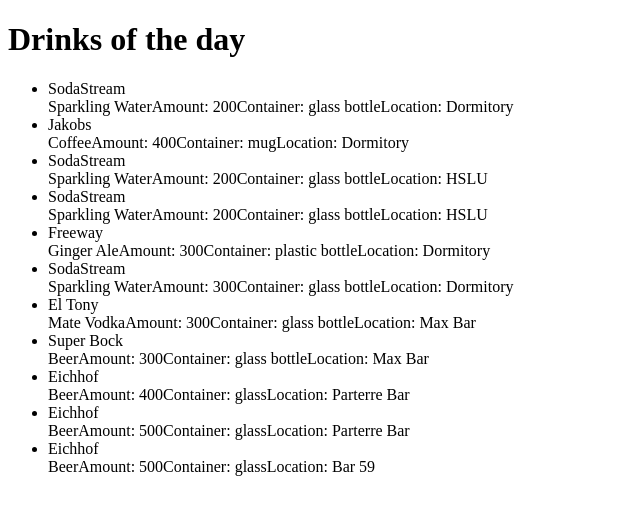
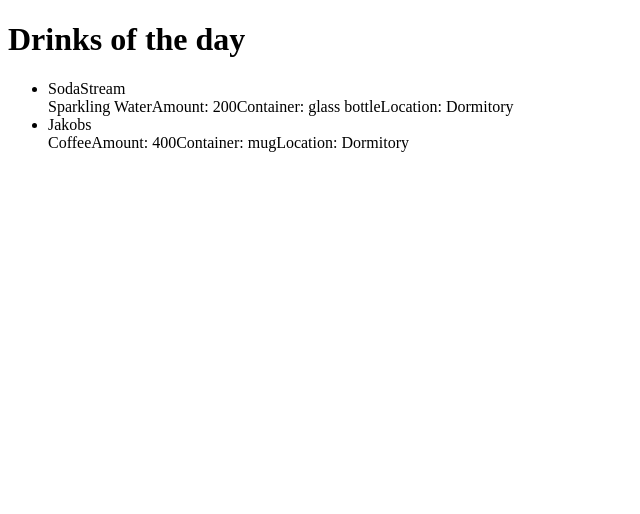
Before and after one commit to NiklasBuchfink/ida-digital-design, a Next.js app: page /process/day2 in a window 1280 px wide. Shown: the top 514 px of the page, without its empty margins (0-640 px from the left). Built offline with nearby package versions, Linux system fonts and the light colour scheme.

Commit message:
animation time and drink

```diff
--- a/pages/process/day2.jsx
+++ b/pages/process/day2.jsx
@@ -1,25 +1,50 @@
+import { motion, AnimatePresence } from "framer-motion"
+
 export default function Day2() {
   const drinks = [
-    {drink: "Sparkling Water", company: "SodaStream", color: "bg-cyan-200", color2: "bg-sky-500", amount: "200", time: "7.5", location: "Dormitory", container: "glass bottle"},
-    {drink: "Coffee", company: "Jakobs", color: "bg-yellow-900", color2: "bg-green-900", amount: "400", time: "8", location: "Dormitory", container: "mug"},
-    {drink: "Sparkling Water", company: "SodaStream", color: "bg-cyan-200", color2: "bg-sky-500", amount: "200", time: "12.5", location: "HSLU", container: "glass bottle"},
-    {drink: "Sparkling Water", company: "SodaStream", color: "bg-cyan-200", color2: "bg-sky-500", amount: "200", time: "14.5", location: "HSLU", container: "glass bottle"},
-    {drink: "Ginger Ale", company: "Freeway", color: "bg-amber-300", color2: "bg-green-700", amount:"300", time: "16.5", location: "Dormitory", container: "plastic bottle"},
-    {drink: "Sparkling Water", company: "SodaStream", color: "bg-cyan-200", color2: "bg-sky-500", amount: "300", time: "17.5", location: "Dormitory", container: "glass bottle"},
-    {drink: "Mate Vodka", company: "El Tony", color: "bg-amber-400", color2: "bg-blue-800", amount: "300", time: "19", location: "Max Bar", container: "glass bottle"},
-    {drink: "Beer", company: "Super Bock", color: "bg-yellow-500", color2: "bg-white", amount: "300", time: "19.75", location: "Max Bar", container: "glass bottle"},
-    {drink: "Beer", company: "Eichhof", color: "bg-yellow-500", color2: "bg-white", amount: "400", time: "21.75", location: "Parterre Bar", container: "glass"},
-    {drink: "Beer", company: "Eichhof", color: "bg-yellow-500", color2: "bg-white", amount: "500", time: "22.16", location: "Parterre Bar", container: "glass"},
-    {drink: "Beer", company: "Eichhof", color: "bg-yellow-500", color2: "bg-white", amount: "500", time: "23.33", location: "Bar 59", container: "glass"},
+    {drink: "Sparkling Water", company: "SodaStream", color: "bg-cyan-200", color2: "bg-sky-500", amount: "200", time: 7.5, location: "Dormitory", container: "glass bottle"},
+    {drink: "Coffee", company: "Jakobs", color: "bg-yellow-900", color2: "bg-green-900", amount: "400", time: 8, location: "Dormitory", container: "mug"},
+    {drink: "Sparkling Water", company: "SodaStream", color: "bg-cyan-200", color2: "bg-sky-500", amount: "200", time: 12.5, location: "HSLU", container: "glass bottle"},
+    {drink: "Sparkling Water", company: "SodaStream", color: "bg-cyan-200", color2: "bg-sky-500", amount: "200", time: 14.5, location: "HSLU", container: "glass bottle"},
+    {drink: "Ginger Ale", company: "Freeway", color: "bg-amber-300", color2: "bg-green-700", amount:"300", time: 16.5, location: "Dormitory", container: "plastic bottle"},
+    {drink: "Sparkling Water", company: "SodaStream", color: "bg-cyan-200", color2: "bg-sky-500", amount: "300", time: 17.5, location: "Dormitory", container: "glass bottle"},
+    {drink: "Mate Vodka", company: "El Tony", color: "bg-amber-400", color2: "bg-blue-800", amount: "300", time: 19, location: "Max Bar", container: "glass bottle"},
+    {drink: "Beer", company: "Super Bock", color: "bg-yellow-500", color2: "bg-white", amount: "300", time: 19.75, location: "Max Bar", container: "glass bottle"},
+    {drink: "Beer", company: "Eichhof", color: "bg-yellow-500", color2: "bg-white", amount: "400", time: 21.75, location: "Parterre Bar", container: "glass"},
+    {drink: "Beer", company: "Eichhof", color: "bg-yellow-500", color2: "bg-white", amount: "500", time: 22.16, location: "Parterre Bar", container: "glass"},
+    {drink: "Beer", company: "Eichhof", color: "bg-yellow-500", color2: "bg-white", amount: "500", time: 23.33, location: "Bar 59", container: "glass"},
   ]
+
+  const variants = {
+    hidden: {
+      opacity: 0,
+      translateY: 80,
+    },
+  }
 
   return(
     <div>
       <h1 className="mx-auto my-64 w-fit">Drinks of the day</h1>
       <div className="mx-auto w-fit">
         <ul className="flex flex-col gap-32 text-md font-bold color-teal-400 my-64">
+          <AnimatePresence exitBeforeEnter>
             {drinks.map((item,index) =>
-            <li key={index}>
+              <motion.li
+                key={index}
+                variants={variants}
+                initial="hidden"
+                animate={{
+                  opacity: 1,
+                  translateY: 0,
+                  transition: {delay: item.time-6 }
+                }}
+                whileHover={{ rotate: -35}}
+                exit="hidden"
+                transition={{
+                  duration: 0.4,
+                  ease: "easeOut"
+                }}
+              >
                 <div className={`p-4 rounded-t-md ${item.color2}`}>
                   <div className="text-stone-900 text-center">{item.company}</div>
                 </div>
@@ -29,8 +54,9 @@
                   <span>Container: {item.container}</span>
                   <span>Location: {item.location}</span>
                 </div>
-            </li>
+              </motion.li>
             )}
+          </AnimatePresence>
         </ul>
       </div>
     </div>
```
Lines whose indentation alone changed are shown as unchanged.
